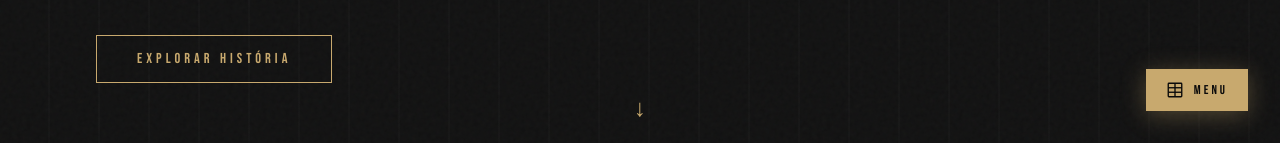
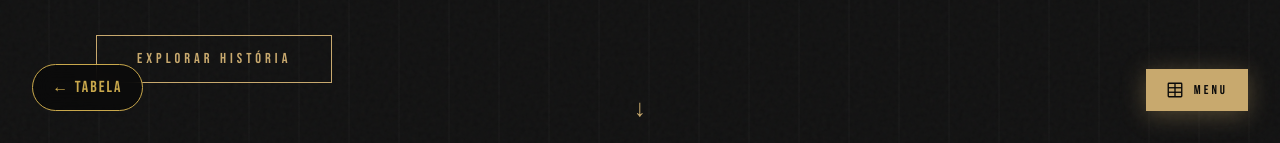
Before and after one commit to GabrielRenat0/Corinthians, a plain HTML site: page corinthians.html in a window 1280 px wide. Shown: the part 657-800 px from the top of the page. Drawn offline with nearby package versions, Linux system fonts and the light colour scheme.

Commit message:
Add botão de voltar para a tabela na página do Corinthians

```diff
--- a/corinthians.html
+++ b/corinthians.html
@@ -13,6 +13,12 @@
 
   <link href="https://fonts.googleapis.com/css2?family=Bebas+Neue&family=Crimson+Pro:ital,wght@0,300;0,600;1,300&display=swap" rel="stylesheet" />
 </head>
+
+<!-- Botão voltar para a tabela -->
+<a href="index.html" class="btn-voltar">
+  ← Tabela
+</a>
+
 <body>
 
   <!-- NAVBAR -->
--- a/js/components/Carousel.js
+++ b/js/components/Carousel.js
@@ -3,11 +3,6 @@ import { carouselData } from '../../data/carousel.js';
 /**
  * @class Carousel
  * @classdesc Carrossel de grandes momentos com autoplay, swipe e teclado.
- *
- * CONCEITO POO — Encapsulamento:
- *   - Estado interno (_current, _timer) nunca exposto externamente
- *   - Métodos públicos: init()
- *   - Métodos privados: _render(), _goTo(), _next(), _prev(), etc.
  */
 export class Carousel {
   /**
--- a/js/components/FabMenu.js
+++ b/js/components/FabMenu.js
@@ -1,11 +1,6 @@
 /**
  * @class FabMenu
  * @classdesc Botão flutuante de ação (FAB) com menu expansível.
- * Gerencia abertura/fechamento das opções e integração com os painéis.
- *
- * CONCEITO POO — Encapsulamento:
- *   - Estado _isOpen encapsulado
- *   - Fecha automaticamente ao clicar fora
  */
 export class FabMenu {
   /**
--- a/js/components/IdolsGrid.js
+++ b/js/components/IdolsGrid.js
@@ -3,10 +3,6 @@ import { idolsData } from '../../data/idols.js';
 /**
  * @class IdolsGrid
  * @classdesc Renderiza o grid de lendas históricas com animação de entrada.
- *
- * CONCEITO POO — Responsabilidade única:
- *   - Só cuida dos cards de ídolos
- *   - Toda lógica de montagem de HTML isolada em _buildCard()
  */
 export class IdolsGrid {
   /**
--- a/js/components/Navbar.js
+++ b/js/components/Navbar.js
@@ -1,10 +1,6 @@
 /**
  * @class Navbar
  * @classdesc Barra de navegação fixa com comportamento de scroll inteligente.
- *
- * CONCEITO POO — Encapsulamento:
- *   - Todos os elementos DOM e o estado de scroll ficam privados
- *   - A classe expõe apenas o método init() publicamente
  */
 export class Navbar {
   constructor() {
--- a/js/components/StatCounter.js
+++ b/js/components/StatCounter.js
@@ -1,11 +1,6 @@
 /**
  * @class StatCounter
  * @classdesc Anima contadores numéricos quando entram na viewport.
- *
- * CONCEITO POO — Encapsulamento + Responsabilidade única:
- *   - Cada instância gerencia UMA barra de stats
- *   - A animação de números é encapsulada em _animateCounter()
- *   - O gatilho de IntersectionObserver é separado em _observe()
  */
 export class StatCounter {
   /**
--- a/js/components/Timeline.js
+++ b/js/components/Timeline.js
@@ -3,10 +3,6 @@ import { timelineData } from '../../data/timeline.js';
 /**
  * @class Timeline
  * @classdesc Renderiza e anima a linha do tempo histórica do Corinthians.
- *
- * CONCEITO POO — Encapsulamento:
- *   - Dados importados de data/timeline.js (separação de responsabilidades)
- *   - Lógica de renderização e observer encapsulados na classe
  */
 export class Timeline {
   /**
--- a/js/components/TitlesGrid.js
+++ b/js/components/TitlesGrid.js
@@ -3,10 +3,6 @@ import { titlesData } from '../../data/titles.js';
 /**
  * @class TitlesGrid
  * @classdesc Renderiza o grid de conquistas do clube com animação de entrada.
- *
- * CONCEITO POO — Responsabilidade única:
- *   - Esta classe só cuida do grid de títulos
- *   - Dados vêm de data/titles.js
  */
 export class TitlesGrid {
   /**
--- a/js/panels/LineupPanel.js
+++ b/js/panels/LineupPanel.js
@@ -5,11 +5,6 @@ import { lineupData } from '../../data/lineups.js';
  * @class LineupPanel
  * @extends Panel
  * @classdesc Painel lateral de escalações históricas.
- *
- * CONCEITO POO — Herança + Polimorfismo:
- *   - Herda open(), close(), isOpen e _bindEvents() de Panel
- *   - Sobrescreve render() com sua própria lógica de escalação
- *   - Adiciona comportamentos próprios: seletor de anos, campo visual
  */
 export class LineupPanel extends Panel {
   /**
--- a/js/panels/StatsPanel.js
+++ b/js/panels/StatsPanel.js
@@ -5,11 +5,6 @@ import { statsData } from '../../data/stats.js';
  * @class StatsPanel
  * @extends Panel
  * @classdesc Painel lateral de estatísticas históricas com abas.
- *
- * CONCEITO POO — Herança + Polimorfismo:
- *   - Herda open(), close() e _bindEvents() de Panel
- *   - Sobrescreve render() com sua lógica de abas e rankings
- *   - Estado interno: qual aba está ativa (_activeTab)
  */
 export class StatsPanel extends Panel {
   /**
--- a/styles/base.css
+++ b/styles/base.css
@@ -1,5 +1,3 @@
-/* base.css — Reset, variáveis CSS, tipografia, hero e stats bar */
-
 /* ==============================
    RESET & VARIABLES
 ============================== */
@@ -208,7 +206,6 @@ body {
   50%       { transform: translateX(-50%) translateY(8px); }
 }
 
-
 /* ==============================
    STATS BAR
 ============================== */
@@ -296,7 +293,6 @@ body {
   /* FIX: vw médio maior para funcionar em mobile */
   font-size: clamp(0.95rem, 3vw, 1.1rem);
 }
-
 
 /* ==============================
    REDUCED MOTION
@@ -442,3 +438,30 @@ body {
     border-radius: 50%;
   }
 }
+
+/* ── Botão voltar ── */
+.btn-voltar {
+  position: fixed;
+  bottom: 2rem;
+  left: 2rem;
+  z-index: 950;
+  display: inline-flex;
+  align-items: center;
+  gap: 0.5rem;
+  padding: 0.6rem 1.2rem;
+  background: rgba(10,10,10,0.85);
+  backdrop-filter: blur(10px);
+  border: 1px solid #c9a84c;
+  border-radius: 999px;
+  color: #c9a84c;
+  font-family: 'Bebas Neue', sans-serif;
+  font-size: 1rem;
+  letter-spacing: 2px;
+  text-decoration: none;
+  transition: background 0.2s, color 0.2s;
+}
+
+.btn-voltar:hover {
+  background: #c9a84c;
+  color: #000;
+}
--- a/styles/components.css
+++ b/styles/components.css
@@ -1,5 +1,3 @@
-/* components.css — Timeline, conquistas, carrossel, ídolos e animações */
-
 /* ==============================
    TIMELINE
 ============================== */
--- a/styles/layout.css
+++ b/styles/layout.css
@@ -1,5 +1,3 @@
-/* layout.css — Navbar, section headers, quote e footer */
-
 /* ==============================
    QUOTE
 ============================== */
--- a/styles/panels.css
+++ b/styles/panels.css
@@ -1,5 +1,3 @@
-/* panels.css — FAB menu, overlay, lineup panel e stats panel */
-
 /* ==============================
    OVERLAY
 ============================== */
```
Also changed, not shown: js/main-home.js (+0 -7 lines), js/main.js (+0 -19 lines), js/panels/Panel.js (+0 -7 lines), js/services/StandingsService.js (+0 -7 lines).
